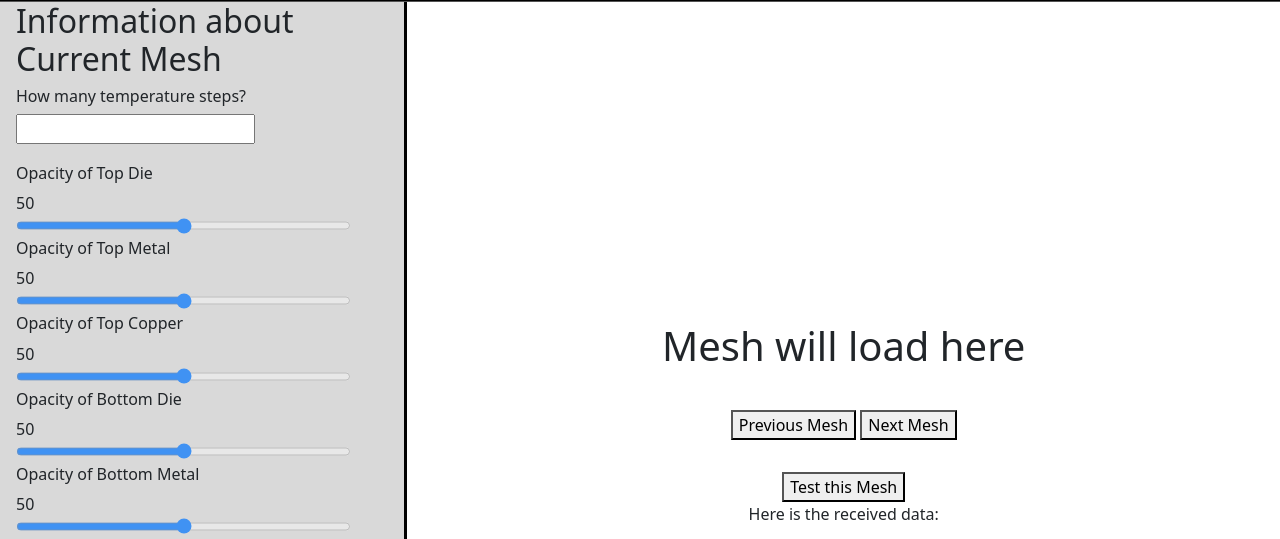
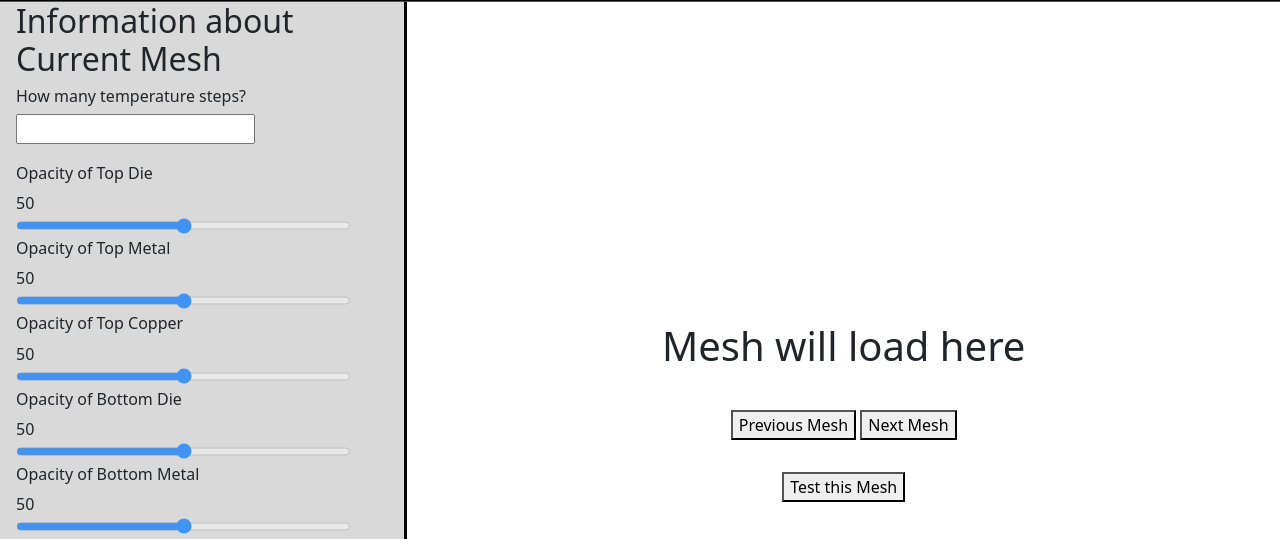
Before and after one commit to Siclarity/siBond, a Flask app: template website/templates/mesh.html in a window 1280 px wide. Shown: the part 53-592 px from the top of the page. Run offline with Flask 3, Linux system fonts and the light colour scheme; the template is opened without the code that fills it, so the values that code supplies are empty; some libraries are stand-ins or nearby versions.

Commit message:
Fix on the gds causing an error and the mesh page to load.

```diff
--- a/website/templates/gds.html
+++ b/website/templates/gds.html
@@ -355,10 +355,6 @@
                         document.getElementById("Information").appendChild(FM);
                         ran_unique_site=true;
                     })
-                .catch(error => {
-                    console.error('Error fetching data:', error);
-                    alert('There was an error processing your request.');
-                });
             }
 
         </script>
--- a/website/templates/mesh.html
+++ b/website/templates/mesh.html
@@ -187,8 +187,6 @@
                     <div>
                         <button class="submit" id="test"> Test this Mesh </button>
                     </div>
-                    <p>Here is the received data:</p>
-                    <pre>{{ data | tojson(indent=2) }}</pre>
                 </div>
         </div>
 
```
